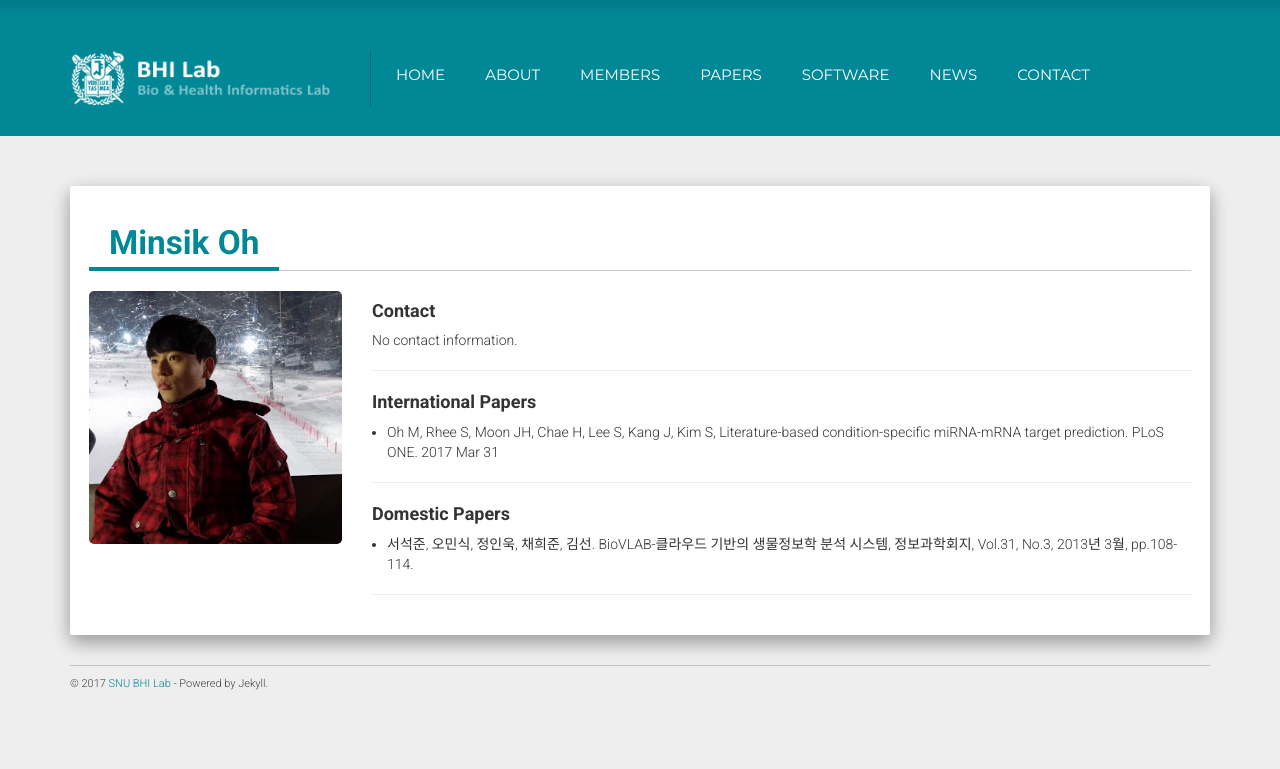
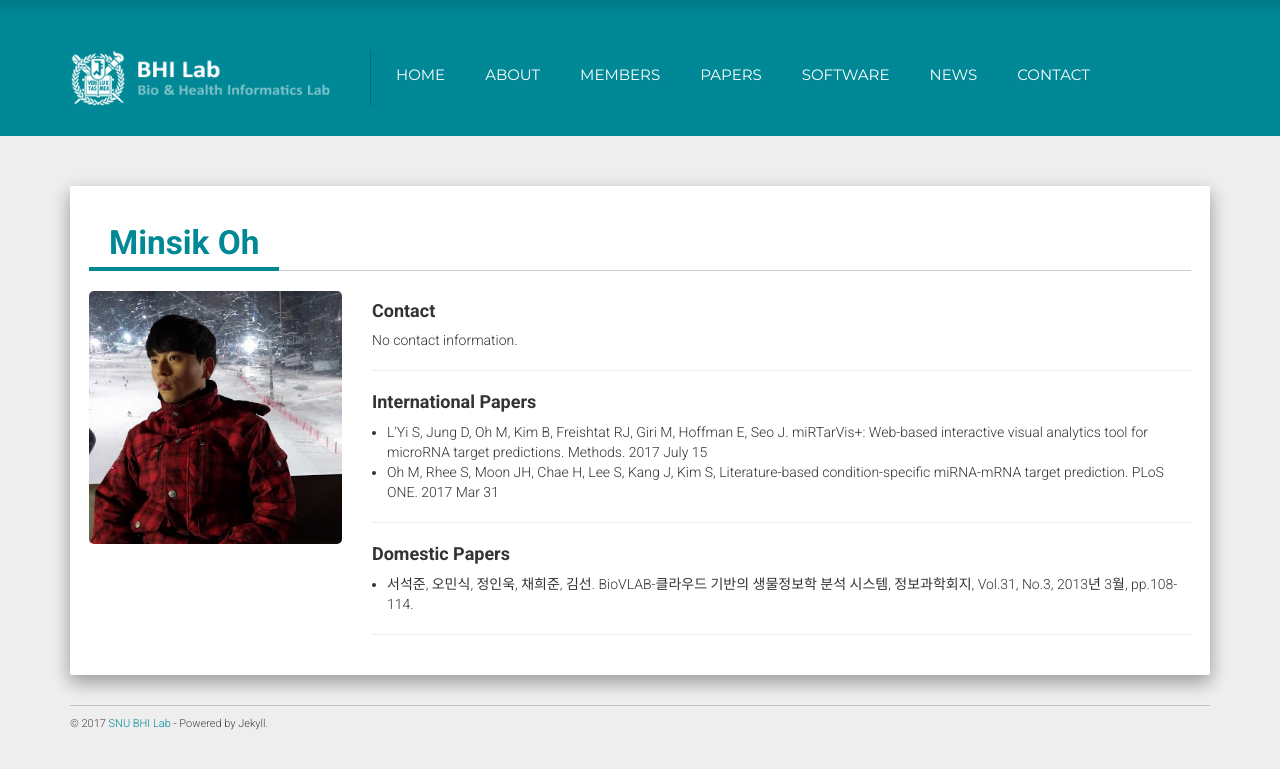
Before and after one commit to solanoon/bhi-kimlab.github.io, a Jekyll site: the page built from _members/minsik_oh.md, in a window 1280 px wide. Shown: the top 769 px of the page. Built offline with Jekyll 4.4.1, drawn with Linux system fonts in a browser that asks for light colours; nearby versions of some CDN libraries.

Commit message:
Update publications.json

```diff
--- a/_data/publications.json
+++ b/_data/publications.json
@@ -1,5 +1,10 @@
 {
   "international": [
+  {
+    "title": "L'Yi S, Jung D, Oh M, Kim B, Freishtat RJ, Giri M, Hoffman E, Seo J. miRTarVis+: Web-based interactive visual analytics tool for microRNA target predictions. Methods. 2017 July 15",
+    "year": 2017,
+    "author": "L'Yi S, Jung D, Oh M, Kim B, Freishtat RJ, Giri M, Hoffman E, Seo J"
+  },
   {
     "title": "Ahn H, Jung I, Shin SJ, Park J, Rhee S, Kim JK, Jung W, Kwon HB, Kim S. Transcriptional Network Analysis Reveals Drought Resistance Mechanisms of AP2/ERF Transgenic Rice. Front Plant Sci. 2017 Jun 15",
     "year": 2017,
```
